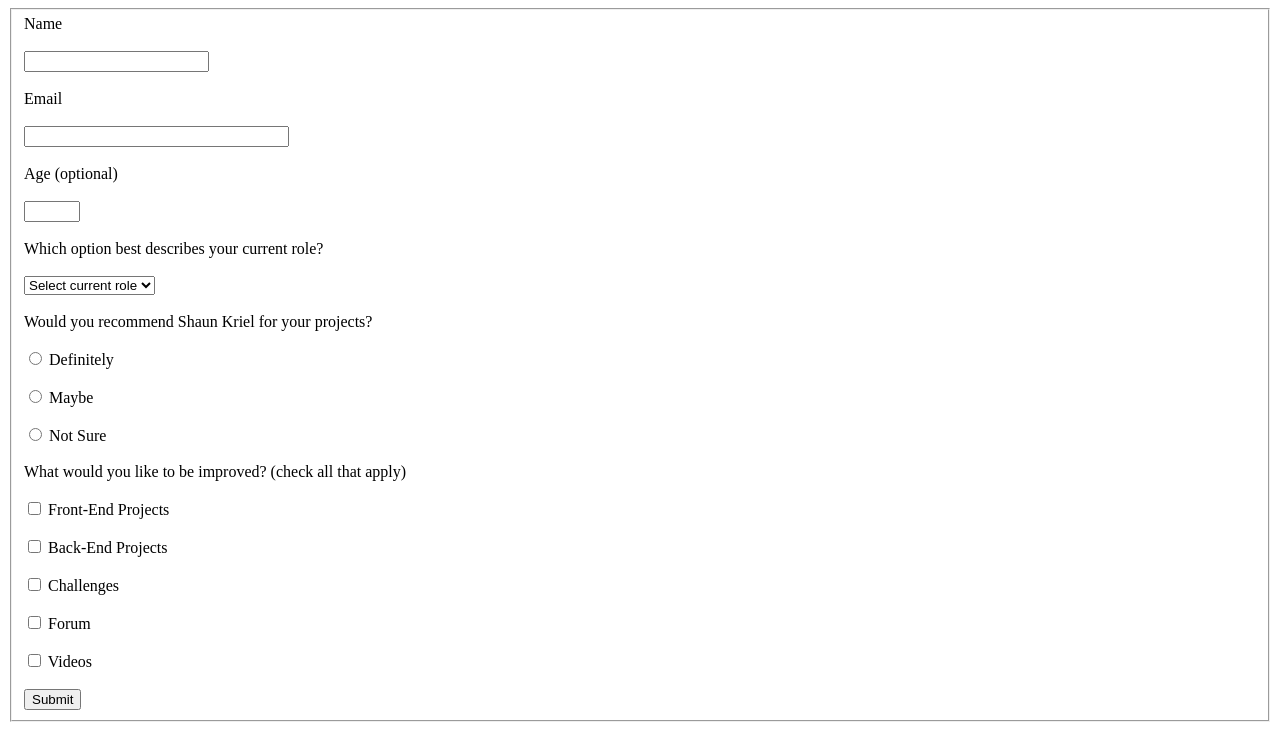
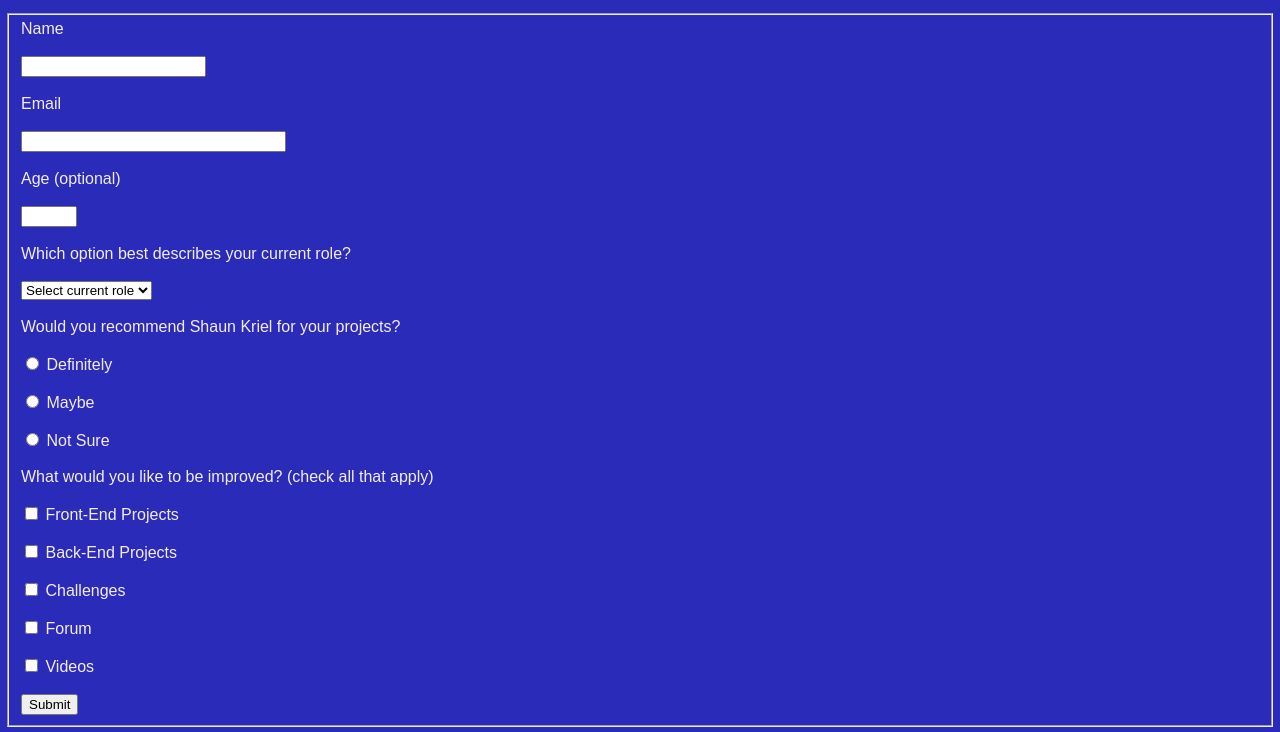
Before and after one commit to ShaunK79/FCC-SurveyForm, a plain HTML site: page index.html in a window 1280 px wide. Shown: the part 106-838 px from the top of the page. Drawn offline with Linux system fonts and the light colour scheme.

Commit message:
started with styling the body only-background color, color, font family, padding and margin

```diff
--- a/styles.css
+++ b/styles.css
@@ -1 +1,7 @@
-Styles.css
+body {
+    background-color: rgb(43, 43, 186);
+    color: rgb(243, 237, 237);
+    font-family: sans-serif;
+    padding: 5px;
+    margin: auto;
+  }
```
